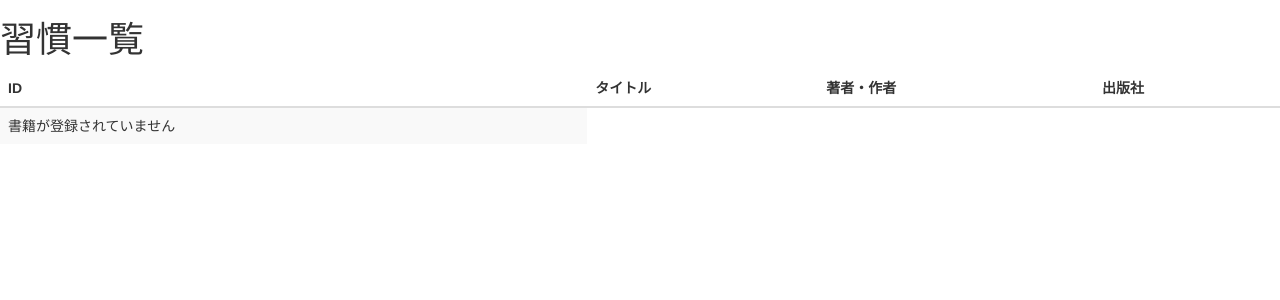
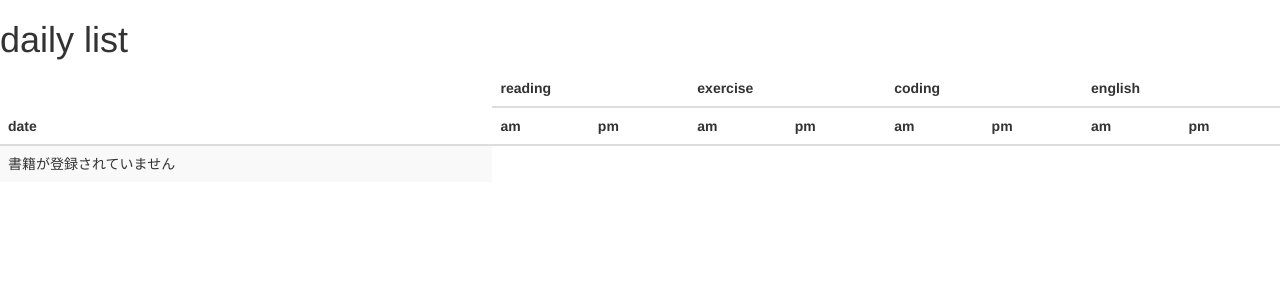
Before and after one commit to dislash/elasticsearch-list, a Flask app: page / in a window 1280 px wide. Shown: the top 300 px of the page. Run offline with Flask 2, Linux system fonts and the light colour scheme; data that the repository does not hold is empty; some libraries are stand-ins or nearby versions.

Commit message:
update list.html

```diff
--- a/templates/list.html
+++ b/templates/list.html
@@ -1,14 +1,25 @@
 {% extends "base.html" %}
 {% block body %}
-<h1>習慣一覧</h1>
+<h1>daily list</h1>
 <div class="table-responsive">
     <table class="table table-striped">
         <thead>
             <tr>
-                <th>ID</th>
-                <th>タイトル</th>
-                <th>著者・作者</th>
-                <th>出版社</th>
+                <th rowspan="2">date</th>
+                <th colspan="2">reading</th>
+                <th colspan="2">exercise</th>
+                <th colspan="2">coding</th>
+                <th colspan="2">english</th>
+            </tr>
+            <tr>
+                <th>am</th>
+                <th>pm</th>
+                <th>am</th>
+                <th>pm</th>
+                <th>am</th>
+                <th>pm</th>
+                <th>am</th>
+                <th>pm</th>
             </tr>
         </thead>
         <tbody>
@@ -16,7 +27,6 @@
                 {% if int(book.title) > 0 %}
                 <tr>
                     <td>{{ book.id }}</td>
-                    <td>{{ book.title }}</td>
                     {% for item in book[book.id] %}
                         <td>{{ item.category }}</td>
                         <td>{{ item.time }}</td>
```
